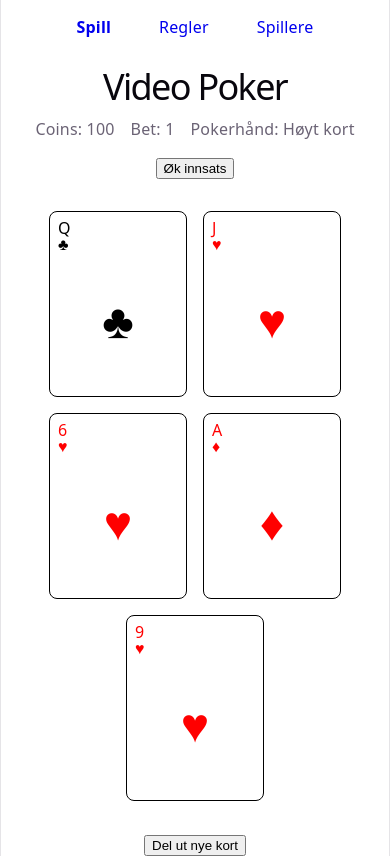
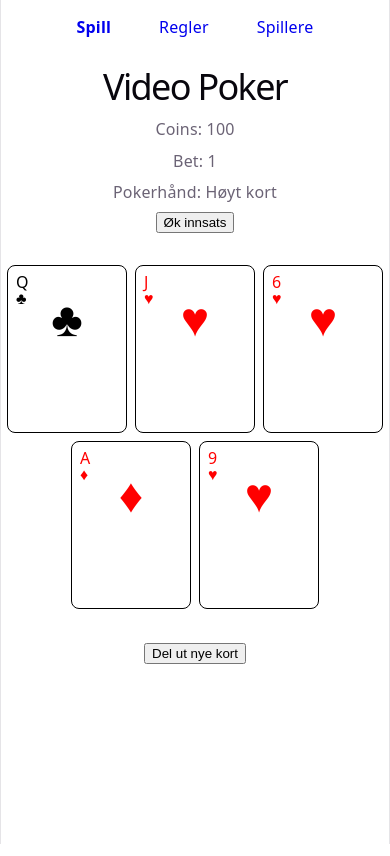
Before and after one commit to vildehf/video-poker, a React (Vite) app: page / in a window 390 px wide. Built offline with nearby package versions, Linux system fonts and the light colour scheme.

Commit message:
style: improve accessibility and responsive layout

```diff
--- a/src/components/Card/Card.module.css
+++ b/src/components/Card/Card.module.css
@@ -7,6 +7,13 @@
   border-radius: 8px;
   padding: 0.5rem;
   background-color: white;
+  font: inherit;
+  cursor: pointer;
+
+  &:focus-visible {
+    outline: 3px solid currentColor;
+    outline-offset: 3px;
+  }
 
   &.red {
     color: red;
--- a/src/components/Card/Card.tsx
+++ b/src/components/Card/Card.tsx
@@ -18,11 +18,13 @@ export default function Card({ card, onClick, held }: CardProps) {
   const isRed = card.suit === "hearts" || card.suit === "diamonds";
 
   return (
-    <div
+    <button
+      type="button"
       className={`${styles.card} ${isRed ? styles.red : styles.black} ${
         held ? styles.held : ""
       } `}
       onClick={onClick}
+      aria-pressed={held}
     >
       <div className={styles.top}>
         <span>{card.value}</span>
@@ -32,6 +34,6 @@ export default function Card({ card, onClick, held }: CardProps) {
       <div className={styles.center}>
         <span>{getSuitSymbol()}</span>
       </div>
-    </div>
+    </button>
   );
 }
--- a/src/pages/GamePage.module.css
+++ b/src/pages/GamePage.module.css
@@ -23,3 +23,14 @@
   flex-wrap: wrap;
   margin-block: 2rem;
 }
+
+@media (max-width: 600px) {
+  .hand {
+    gap: 0.5rem;
+  }
+
+  .gameInfo {
+    flex-direction: column;
+    gap: 0.5rem;
+  }
+}
```
